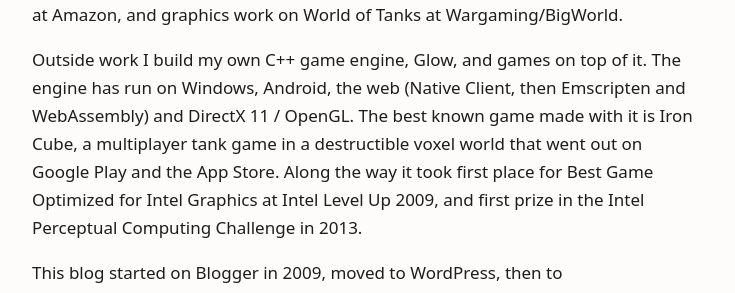
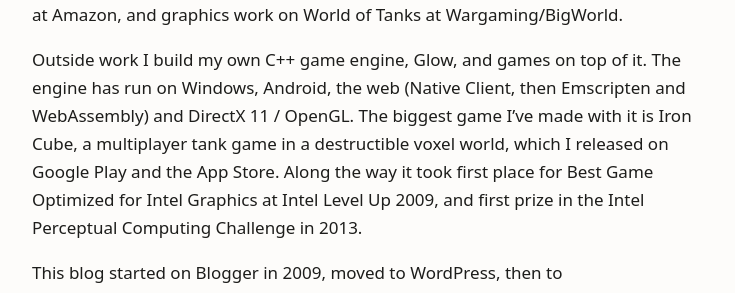
Before and after one commit to yak32/iakov.dev, a Jekyll site: the page built from about.md, in a window 1280 px wide. Shown: the part 219-512 px from the top of the page, without its empty margins (272-1007 px from the left). Built offline with Jekyll 4.4.1, drawn with Linux system fonts in a browser that asks for light colours.

Commit message:
About: describe Iron Cube more modestly
Co-Authored-By: Claude Opus 5.5 <noreply@anthropic.com>

```diff
--- a/about.md
+++ b/about.md
@@ -6,7 +6,7 @@ permalink: /about/
 
 I'm Iakov Sumygin, a software engineer living in London. My day job has been in large products: Snapchat at Snap, Amazon Prime Video on PlayStation and Apple TV at Amazon, and graphics work on World of Tanks at Wargaming/BigWorld.
 
-Outside work I build my own C++ game engine, Glow, and games on top of it. The engine has run on Windows, Android, the web (Native Client, then Emscripten and WebAssembly) and DirectX 11 / OpenGL. The best known game made with it is Iron Cube, a multiplayer tank game in a destructible voxel world that went out on Google Play and the App Store. Along the way it took first place for Best Game Optimized for Intel Graphics at Intel Level Up 2009, and first prize in the Intel Perceptual Computing Challenge in 2013.
+Outside work I build my own C++ game engine, Glow, and games on top of it. The engine has run on Windows, Android, the web (Native Client, then Emscripten and WebAssembly) and DirectX 11 / OpenGL. The biggest game I've made with it is Iron Cube, a multiplayer tank game in a destructible voxel world, which I released on Google Play and the App Store. Along the way it took first place for Best Game Optimized for Intel Graphics at Intel Level Up 2009, and first prize in the Intel Perceptual Computing Challenge in 2013.
 
 This blog started on Blogger in 2009, moved to WordPress, then to glow3d.com/blog, and now lives here. The older posts have been tidied up, but the dates, pictures and videos are the originals.
 
```
